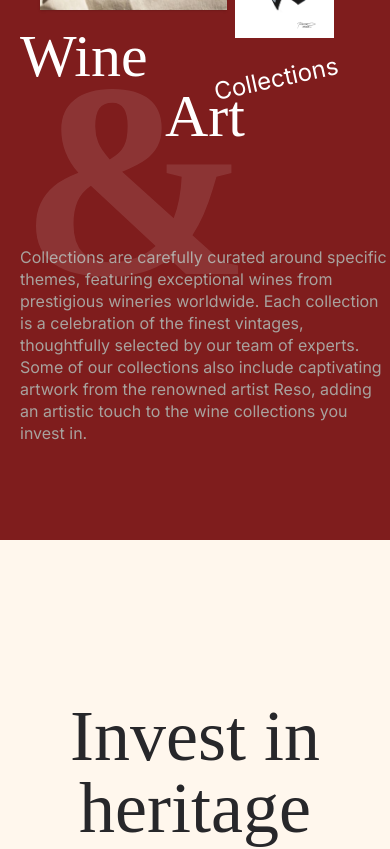
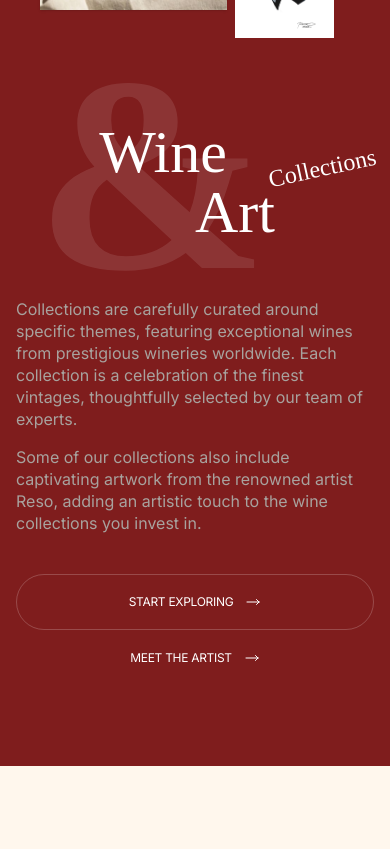
Before and after one commit to nalaZazu/new-vinesia-market, a Next.js app: page / in a window 390 px wide. Shown: the part 5280-6129 px from the top of the page. Built offline with nearby package versions, Linux system fonts and the light colour scheme.

Commit message:
Responsive

```diff
--- a/src/app/page.tsx
+++ b/src/app/page.tsx
@@ -9,6 +9,7 @@ import ExploreRegion from "../components/exploreRegion/page";
 import Newsletter from "../components/newsletter/page";
 import Footer from "../components/footer/page";
 import CriticsMobile from "../components/critics/mobileView";
+import ExploreRegionMobile from "../components/exploreRegion/mobileview";
 
 export default function Home() {
   return (
@@ -42,7 +43,10 @@ export default function Home() {
           <WineArt />
         </div>
         <HeritageCarousel />
+        {/* desktop view */}
         <ExploreRegion />
+        {/* mobileView */}
+        <ExploreRegionMobile />
         <Newsletter />
         <Footer />
       </div>
--- /dev/null
+++ b/src/common/TabButton.tsx
@@ -0,0 +1,44 @@
+"use client";
+import Image from "next/image";
+import React, { useState } from "react";
+
+export default function TabButton() {
+  const [selectedTab, setSelectedTab] = useState(0);
+  return (
+    <div className="pb-5">
+      <div className="flex justify-between border-b-2 border-orange-200">
+        <div
+          className={` border-orange-700 ${selectedTab == 0 && "border-b-2"} `}
+        >
+          <button
+            className="text-zinc-800 text-base font-normal font-['Albert Sans'] leading-snug px-4 py-3"
+            onClick={() => setSelectedTab(0)}
+          >
+            France
+          </button>
+        </div>
+        <div
+          className={`border-orange-700 ${selectedTab == 1 && "border-b-2"} `}
+        >
+          <button
+            className="text-zinc-800 text-base font-normal font-['Albert Sans'] leading-snug px-4 py-3"
+            onClick={() => setSelectedTab(1)}
+          >
+            Germany
+          </button>
+        </div>
+        <div
+          className={`  border-orange-700 ${selectedTab == 2 && "border-b-2"} `}
+        >
+          <button
+            className="text-zinc-800 text-base font-normal font-['Albert Sans'] leading-snug px-4 py-3"
+            onClick={() => setSelectedTab(2)}
+          >
+            Switzerland
+          </button>
+        </div>
+      </div>
+      {/* {selectedTab == 0 ? <><WineCard /></> : <><ArtCard /></>} */}
+    </div>
+  );
+}
--- a/src/components/banner/pages.tsx
+++ b/src/components/banner/pages.tsx
@@ -66,7 +66,7 @@ export default function Banner() {
                     d="M17.25 8.25L21 12m0 0l-3.75 3.75M21 12H3"
                   />
                 </svg>
-              </button>{" "}
+              </button>
               <p className=" text-orange-100 text-lg font-semibold leading-relaxed pt-28 ">
                 Peace of Mind pledge
               </p>
--- /dev/null
+++ b/src/components/exploreRegion/mobileview.tsx
@@ -0,0 +1,95 @@
+"use client";
+import Image from "next/image";
+import React, { useState } from "react";
+import france from "../../assets/images/mobilefrance.png";
+import germany from "../../assets/images/germany.png";
+import switzerland from "../../assets/images/Switzerland.png";
+import italy from "../../assets/images/italy.png";
+import usa from "../../assets/images/usa.png";
+import arrow from "../../assets/icons/Long arrow Down.svg";
+import Link from "next/link";
+import Popup from "../popup/page";
+import {
+  regionItaly,
+  regionUs,
+  regionexplor,
+} from "../../constants/regionexplor";
+import TabButton from "@/common/TabButtoncomponents/Layout";
+const ExploreRegionMobile = () => {
+  const [open, setOpen] = useState(false);
+  const handleOpen = () => {
+    setOpen(!open);
+  };
+  const [selectedTab, setSelectedTab] = useState(0);
+  return (
+    <div className="bg-[#F7EFDF] block md:hidden py-20 px-4">
+      <Popup open={open} setOpen={handleOpen} />
+      <section className="container mx-auto">
+        <div className="pb-4">
+          <h1 className="text-zinc-800 text-4xl font-light font-['Canela'] leading-[44px]">
+            Explore by region
+          </h1>
+        </div>
+        <TabButton />
+
+        <div>
+          {/* column one */}
+          <div className="cursor-pointer" onClick={handleOpen}>
+            <div>
+              <iframe
+                className=" w-full lg:h-[600px] md:h-[400px] sm:h-[400px]"
+                src="https://www.youtube.com/embed/iu2C7AeIqac?si=m_dZQecmVZYzo6MU "
+                title="YouTube video player"
+                allow="accelerometer; autoplay; clipboard-write; encrypted-media; gyroscope; picture-in-picture; web-share"
+              ></iframe>
+            </div>
+            <div className=" flex items-end justify-between gap-28 mt-4">
+              <h1 className=" text-zinc-800 text-4xl font-light font-['Canela'] leading-[44px]">
+                France
+              </h1>
+              <div className="w-[37px] h-[37px] bg-orange-700 rounded-full flex justify-center items-center text-white">
+                <svg
+                  xmlns="http://www.w3.org/2000/svg"
+                  fill="none"
+                  viewBox="0 0 24 24"
+                  stroke-width="1.5"
+                  stroke="currentColor"
+                  className="w-4 h-4"
+                >
+                  <path
+                    stroke-linecap="round"
+                    stroke-linejoin="round"
+                    d="M17.25 8.25L21 12m0 0l-3.75 3.75M21 12H3"
+                  />
+                </svg>
+              </div>
+            </div>
+          </div>
+        </div>
+        <p className="py-6 text-zinc-800 text-lg font-semibold font-['Albert Sans'] leading-relaxed">
+          Sub Regions
+        </p>
+        <div className="">
+          <div>
+            <ul className="text-secondary text-sm font-normal   leading-[49px] tracking-tight">
+              {regionexplor?.map((reg) => {
+                const { id, name, href } = reg;
+                return (
+                  <Link href={href} key={id}>
+                    <li className="flex items-center justify-between">
+                      <span>{name}</span>
+                      <span>
+                        <Image src={arrow} alt="arrow" />
+                      </span>
+                    </li>
+                  </Link>
+                );
+              })}
+            </ul>
+          </div>
+        </div>
+      </section>
+    </div>
+  );
+};
+export default ExploreRegionMobile;
--- a/src/components/exploreRegion/page.tsx
+++ b/src/components/exploreRegion/page.tsx
@@ -21,7 +21,7 @@ const ExploreRegion = () => {
     setOpen(!open);
   };
   return (
-    <div className="bg-[#F7EFDF]">
+    <div className="bg-[#F7EFDF] hidden md:block">
       <Popup open={open} setOpen={handleOpen} />
       <section className="container mx-auto">
         <div className="py-10">
--- a/src/components/heritageCarousel/page.tsx
+++ b/src/components/heritageCarousel/page.tsx
@@ -64,9 +64,9 @@ export default function HeritageCarousel() {
     ),
   };
   return (
-    <div className="py-40 relative">
+    <div className="md:py-40 py-20 relative">
       <div className="pb-14">
-        <h1 className="text-zinc-800 text-7xl font-normal font-['Canela'] text-center">
+        <h1 className="text-zinc-800 md:text-7xl text-4xl font-normal font-['Canela'] text-center">
           Invest in heritage
         </h1>
       </div>
--- a/src/components/wineArt/page.tsx
+++ b/src/components/wineArt/page.tsx
@@ -40,33 +40,74 @@ export default function WineArt() {
               alt="image"
               className="absolute -top-20 right-20 z-20 hidden md:block"
             />
-            <div className=" pl-5 md:pt-16 py-4">
-              <h1 className="text-white md:text-9xl text-6xl font-normal font-['Canela'] leading-none">
+            <div className="px-4 md:px-0 md:pt-16 pt-16">
+              <h1 className="flex md:justify-center ps-5 md:left-0 md:top-[60px] top-[130px] md:right-0 absolute opacity-10 text-white md:text-[500px] text-[278.07px] font-bold font-['Canela'] md:leading-[144px] leading-[68px]">
+                &
+              </h1>
+              <h1 className="flex justify-center pt-12 md:pt-0 pr-16 md:pr-0 text-white md:text-9xl text-6xl font-normal font-['Canela'] leading-none">
                 Wine
               </h1>
-              <p className="origin-top-left rotate-[-12.28deg] absolute right-0 left-40 text-white text-2xl font-normal font-['Bon Vivant'] leading-normal text-center">
-                Collections
-              </p>
-              <h1 className=" text-white md:text-9xl text-6xl font-normal font-['Canela'] text-center">
-                Art
-              </h1>
+              <div className="relative">
+                <h1 className="text-white md:text-9xl text-6xl font-normal font-['Canela'] text-center lg:ps-56 ps-20">
+                  Art
+                  <span className=" origin-top-left rotate-[-12.28deg] absolute md:right-12 right-0 md:top-0 -top-5 text-white text-2xl font-normal font-['Bon Vivant'] leading-normal">
+                    Collections
+                  </span>
+                </h1>
+              </div>
 
-              <h1 className="left-0 top-[60px] lg:absolute opacity-10 text-white md:text-[500px] text-[278.07px] font-bold font-['Canela'] md:leading-[144px] leading-[68px] ">
-                &
-              </h1>
-              <div className=" pt-8">
-                <p className="max-w-[396px] text-stone-400 text-base font-normal font-['Albert Sans'] leading-snug">
+              <div className=" md:pt-8 pt-14 flex justify-center">
+                <p className=" max-w-[396px] text-stone-400 text-base font-normal font-['Albert Sans'] leading-snug pb-4">
                   Collections are carefully curated around specific themes,
                   featuring exceptional wines from prestigious wineries
                   worldwide. Each collection is a celebration of the finest
-                  vintages, thoughtfully selected by our team of experts.{" "}
+                  vintages, thoughtfully selected by our team of experts.
                 </p>
+              </div>
+              <div className=" flex justify-center">
                 <p className="max-w-[396px] text-stone-400 text-base font-normal font-['Albert Sans'] leading-snug">
                   Some of our collections also include captivating artwork from
                   the renowned artist Reso, adding an artistic touch to the wine
                   collections you invest in.
                 </p>
               </div>
+            </div>
+
+            <div className=" md:flex md:justify-center md:pt-12 pt-10 px-4 md:px-0 ">
+              <button className=" w-full md:w-auto h-14 px-8 py-[22px] rounded-full border border-white border-opacity-20 justify-center items-center gap-3 inline-flex text-center text-white text-xs font-normal uppercase tracking-tight">
+                START EXPLORING
+                <svg
+                  xmlns="http://www.w3.org/2000/svg"
+                  fill="none"
+                  viewBox="0 0 24 24"
+                  stroke-width="1.5"
+                  stroke="currentColor"
+                  className=" w-4"
+                >
+                  <path
+                    stroke-linecap="round"
+                    stroke-linejoin="round"
+                    d="M17.25 8.25L21 12m0 0l-3.75 3.75M21 12H3"
+                  />
+                </svg>
+              </button>
+              <button className="w-full md:w-auto h-14 px-8 py-[22px] justify-center items-center gap-3 inline-flex text-center text-white text-xs font-normal uppercase tracking-tight">
+                MEET THE ARTIST
+                <svg
+                  xmlns="http://www.w3.org/2000/svg"
+                  fill="none"
+                  viewBox="0 0 24 24"
+                  stroke-width="1.5"
+                  stroke="currentColor"
+                  className=" w-4"
+                >
+                  <path
+                    stroke-linecap="round"
+                    stroke-linejoin="round"
+                    d="M17.25 8.25L21 12m0 0l-3.75 3.75M21 12H3"
+                  />
+                </svg>
+              </button>
             </div>
           </div>
         </div>
--- a/tailwind.config.ts
+++ b/tailwind.config.ts
@@ -2,9 +2,7 @@ import type { Config } from 'tailwindcss'
 
 const config: Config = {
   content: [
-    './src/pages/**/*.{js,ts,jsx,tsx,mdx}',
-    './src/components/**/*.{js,ts,jsx,tsx,mdx}',
-    './src/app/**/*.{js,ts,jsx,tsx,mdx}',
+    './src/**/*.{js,ts,jsx,tsx,mdx}',
   ],
   theme: {
     extend: {
```
Also changed, not shown: src/assets/images/mobilefrance.png (added).
